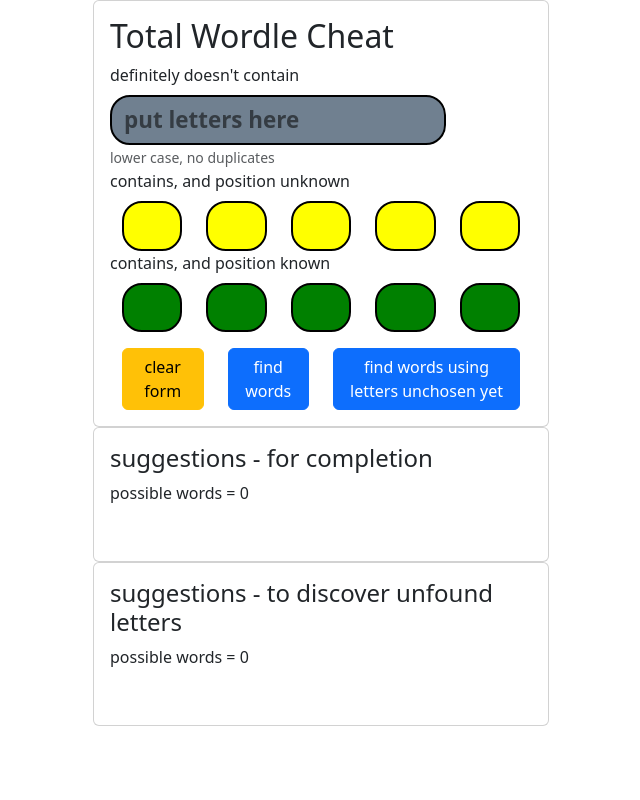
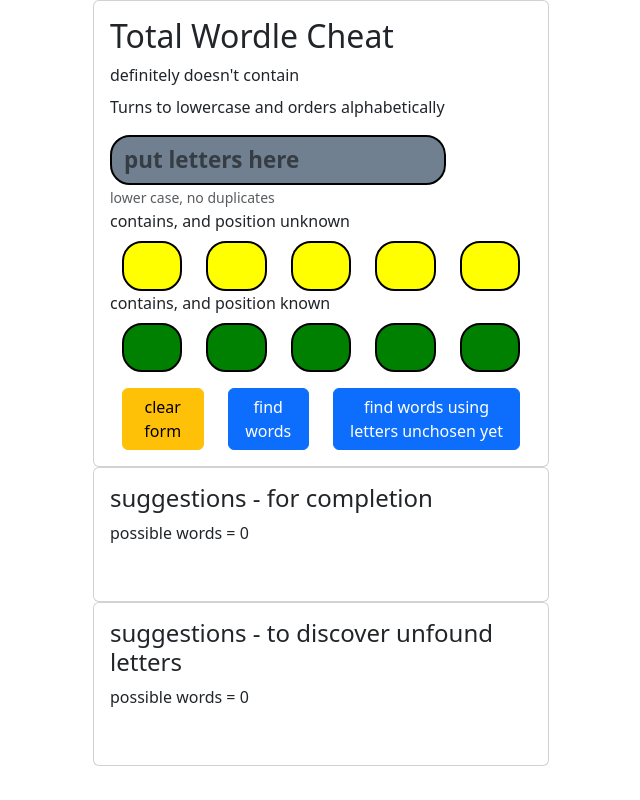
Before and after one commit to andrew-oxenburgh/wordle-cheat, a React (Vite) app: page / in a window 1280 px wide. Shown: the whole page, without its empty margins (319-959 px from the left). Built offline with nearby package versions, Linux system fonts and the light colour scheme.

Commit message:
teeny comment

```diff
--- a/src/wordle/WordleCheat.tsx
+++ b/src/wordle/WordleCheat.tsx
@@ -147,6 +147,9 @@
                      }}>
                         <Form.Group>
                            <Form.Label>definitely doesn&apos;t contain</Form.Label>
+                           <p>
+                              Turns to lowercase and orders alphabetically
+                           </p>
                            <Form.Control
                               className={classes.doesntContain}
                               style={{
```
